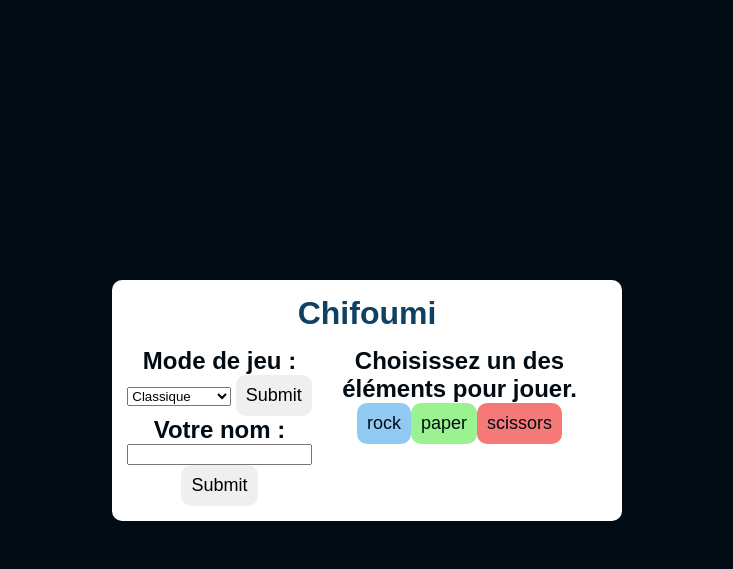
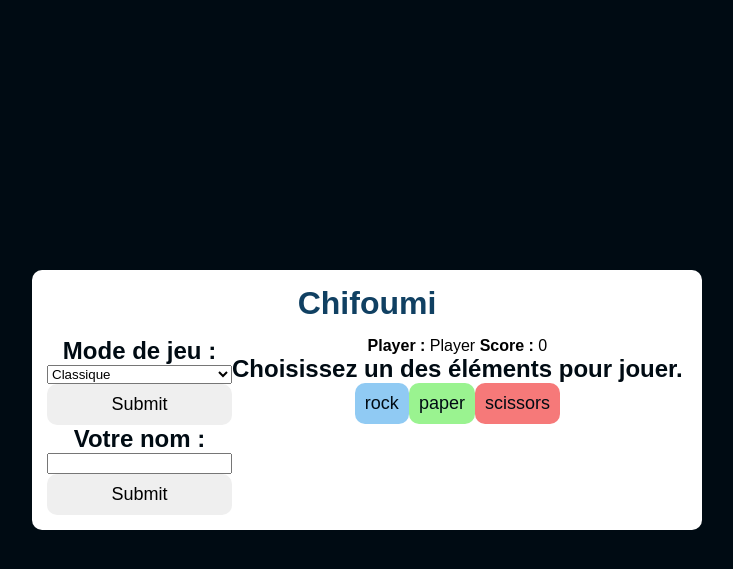
Before and after one commit to Atlenexe/Chifoumi, a PHP site: page / in a window 1280 px wide. Shown: the top 569 px of the page, without its empty margins (273-1006 px from the left). Run offline with PHP 8.4, Linux system fonts and the light colour scheme.

Commit message:
style viteuf

```diff
--- a/assets/style.css
+++ b/assets/style.css
@@ -10,7 +10,7 @@ body {
   height: 100vh;
 }
 body main {
-  width: 60vh;
+  width: 80vh;
   padding: 15px;
   background-color: white;
   border-radius: 10px;
@@ -81,4 +81,12 @@ body main a:hover {
 .main-view {
   display: flex;
   flex-direction: row;
+}
+.main-view .settings {
+  display: flex;
+  flex-direction: column;
+}
+.main-view .settings form {
+  display: flex;
+  flex-direction: column;
 }/*# sourceMappingURL=style.css.map */
--- a/assets/style.scss
+++ b/assets/style.scss
@@ -21,7 +21,7 @@ body {
     height: 100vh;
 
     main {
-        width: 60vh;
+        width: 80vh;
         padding: 15px;
 
         background-color: white;
@@ -107,7 +107,17 @@ body {
     }
 }
 
-.main-view{
+.main-view {
     display: flex;
     flex-direction: row;
+
+    .settings{
+        display: flex;
+        flex-direction: column;
+
+        form{
+            display: flex;
+            flex-direction: column;
+        }
+    }
 }
--- a/index.php
+++ b/index.php
@@ -56,6 +56,11 @@ $gameInstance->start();
             </div>
 
             <div class="game">
+                <div class="player-infos">
+                    <?php echo '<span><strong>Player :</strong> ' . $gameInstance->player->name . '</span>'; ?>
+                    <?php echo '<span><strong>Score :</strong> ' . $gameInstance->player->score . '</span>'; ?>
+                </div>
+
                 <h2>Choisissez un des éléments pour jouer.</h2>
 
                 <form action="result.php" method="post">
```
Also changed, not shown: 1 other file.
